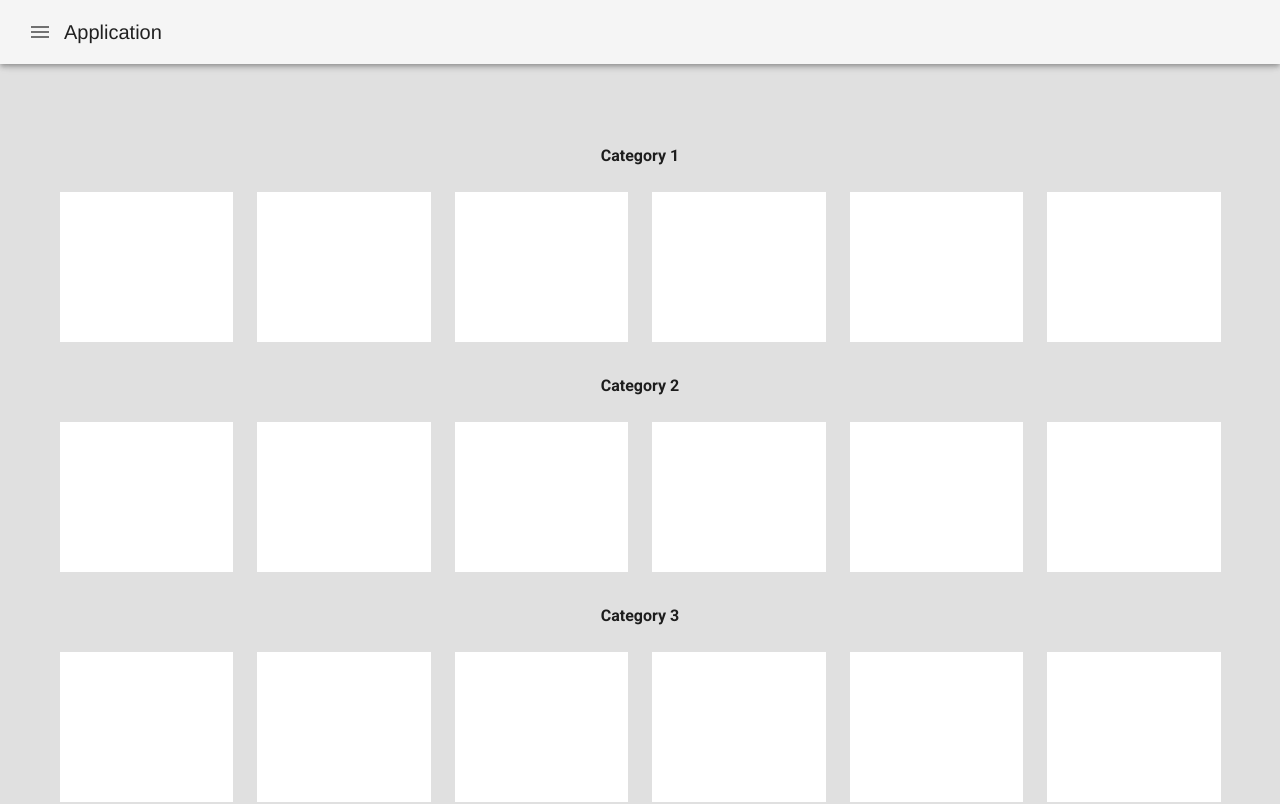
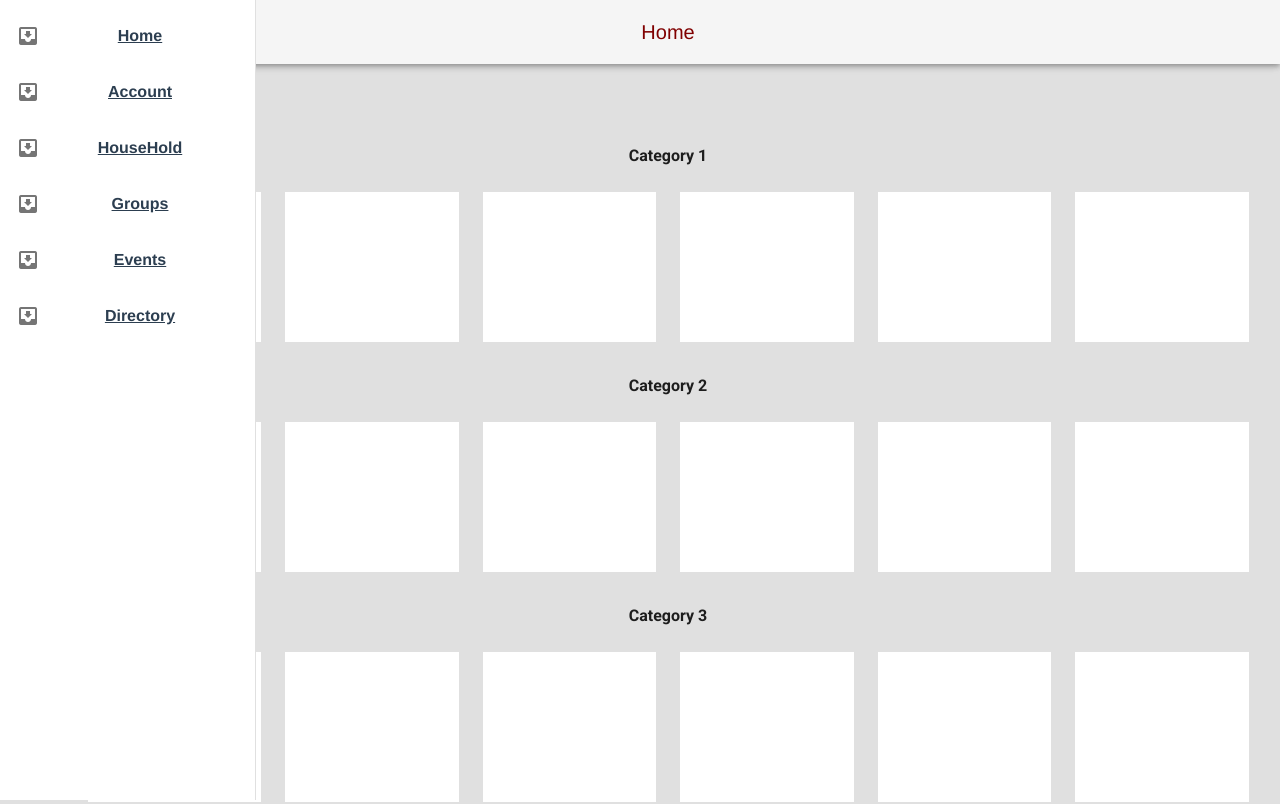
Before and after one commit to tylerdavidjoy/SEV-Project-Vue, a Vue app: page / in a window 1280 px wide. Shown: the top 804 px of the page. Built offline with nearby package versions, Linux system fonts and the light colour scheme.

Commit message:
Fixed Nav Bar

```diff
--- a/src/App.vue
+++ b/src/App.vue
@@ -2,16 +2,12 @@
   <div id="app">
     <div id="nav">
         <v-app-bar app>
-          <v-app-bar-nav-icon @click="drawer = !drawer"></v-app-bar-nav-icon>
+          <!-- <v-app-bar-nav-icon @click="drawer = !drawer"></v-app-bar-nav-icon> -->
 
-          <v-toolbar-title>Application</v-toolbar-title>
+          <v-toolbar-title class="flex text-center" style="color:maroon;">{{ $route.name }}</v-toolbar-title>
         </v-app-bar>
 
-        <v-navigation-drawer
-          v-model="drawer"
-          fixed
-          temporary
-        >
+        <v-navigation-drawer expand-on-hover="expandOnHover" mini-variant="miniVariant" app>
         <v-list>
             <v-list-item
               v-for="tab in tabs"
@@ -38,23 +34,23 @@
   -webkit-font-smoothing: antialiased;
   -moz-osx-font-smoothing: grayscale;
   text-align: center;
-  color: #2c3e50;
+  color: maroon;
 }
 
 #nav {
   padding: 30px;
-
+  background-color: darkslategrey;
   a {
     font-weight: bold;
     color: #2c3e50;
-
-    &.router-link-exact-active {
-      color: #42b983;
-    }
+    // &.router-link-exact-active {
+    //   color: #42b983;
+    // }
   }
 }
 </style>
 <script>
+
   export default {
     data: () => ({
     drawer: null,
```
